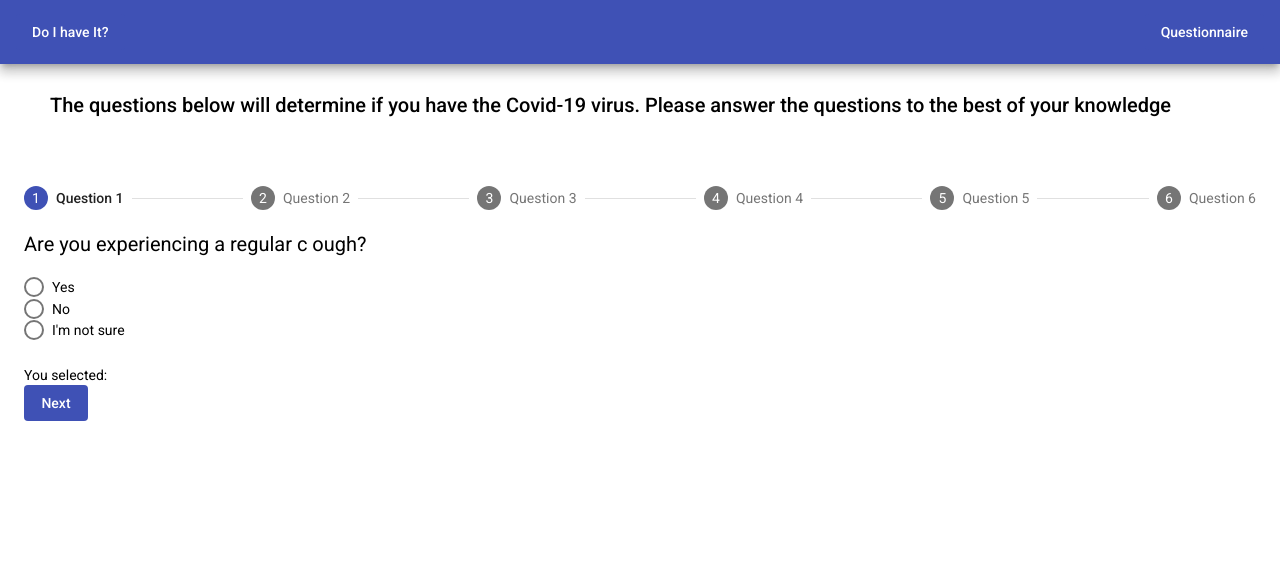
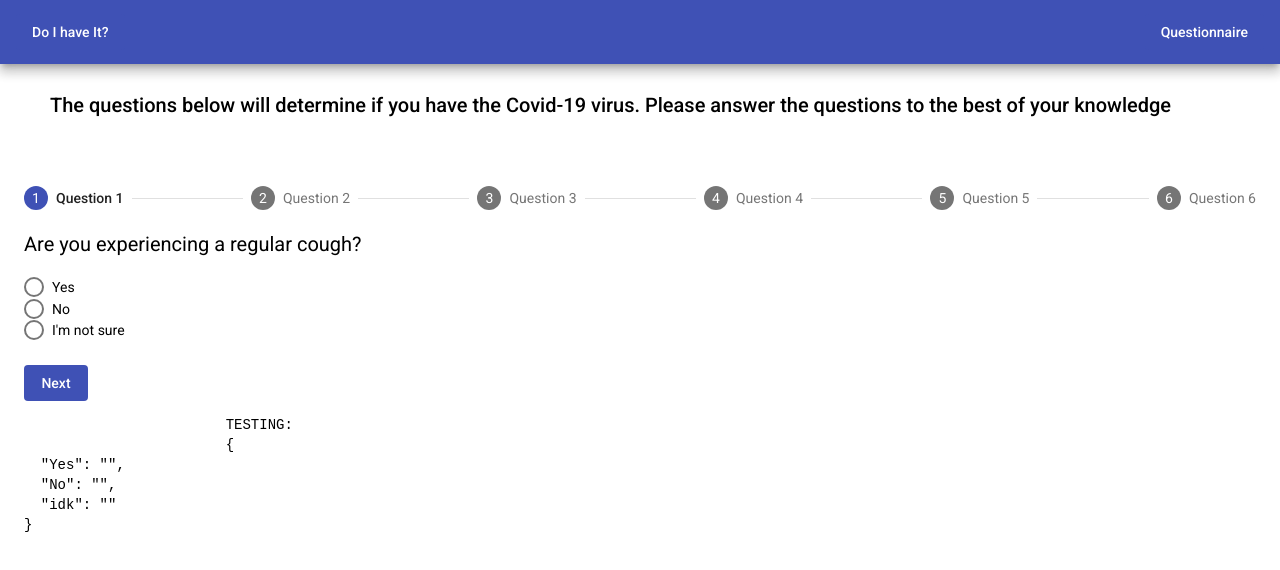
Before and after one commit to bl2i4n/TestMe, an Angular app: page /home/questionnaire in a window 1280 px wide. Shown: the top 570 px of the page. Built offline with nearby package versions, Linux system fonts and the light colour scheme.

Commit message:
unable to get form values

```diff
--- a/src/app/app.module.ts
+++ b/src/app/app.module.ts
@@ -11,7 +11,7 @@ import { MatButtonModule } from '@angular/material/button';
 import { MatIconModule } from '@angular/material/icon'
 import { MatStepperModule } from '@angular/material/stepper';
 import { MatRadioModule } from '@angular/material/radio';
-import { FormsModule } from '@angular/forms';
+import { FormsModule, ReactiveFormsModule } from '@angular/forms';
 
 
 @NgModule({
@@ -29,7 +29,8 @@ import { FormsModule } from '@angular/forms';
     MatIconModule,
     MatStepperModule,
     MatRadioModule,
-    FormsModule
+    FormsModule,
+    ReactiveFormsModule
   ],
   providers: [],
   bootstrap: [AppComponent]
--- a/src/app/components/question-items/question-items.component.html
+++ b/src/app/components/question-items/question-items.component.html
@@ -2,18 +2,23 @@
 <h2 class="top-section">The questions below will determine if you have the Covid-19 virus. Please answer the questions to the best of your knowledge</h2>
 
 <mat-horizontal-stepper linear>
-    <mat-step label="Question 1" completed=false>
-        <p class="questions">Are you experiencing a regular c ough?</p>
-        <mat-radio-group class="answers" [(ngModel)]="selection">
-            <mat-radio-button value="1">Yes</mat-radio-button>
-            <mat-radio-button value="2">No</mat-radio-button>
-            <mat-radio-button value="3">I'm not sure</mat-radio-button>
-        </mat-radio-group>
-        <div>You selected:  {{selection}} </div>
-        <div>
-            <button mat-flat-button matStepperNext color="primary" class="submit" (click)="handleClick($event)">Next</button>
-        </div>
-    </mat-step>
+    <form #userForm="ngForm" novalidate>
+            <mat-step label="Question 1" completed=true>
+                <p class="questions">Are you experiencing a regular cough?</p>
+                    <mat-radio-group class="answers">
+                        <mat-radio-button value="1" name="Yes" ngModel ngDefaultControl (change)="log(test1)" #test1>Yes</mat-radio-button>
+                        <mat-radio-button value="2" name="No" ngModel ngDefaultControl (change)="log(test2)" #test2>No</mat-radio-button>
+                        <mat-radio-button value="3" name="idk" ngModel ngDefaultControl (change)="log(test3)" #test3>I'm not sure</mat-radio-button>
+                    </mat-radio-group>
+                    <div>
+                        <button mat-flat-button matStepperNext color="primary" class="submit" type="submit" (click)="handleClick()">Next</button>
+                    </div>
+                    <pre>
+                        TESTING:
+                        {{ userForm.value | json}}
+                    </pre>
+            </mat-step>
+    </form>
     <mat-step label="Question 2" completed=false>
         <p class="questions">Have you felt a shortness of breath or do you have difficulty breathing?</p>
         <mat-radio-group class="answers">
@@ -23,7 +28,7 @@
         </mat-radio-group>
         <div>
             <button mat-flat-button matStepperPrevious color="primary" class="submit">Back</button>
-            <button mat-flat-button matStepperNext color="primary">Next</button>
+            <button mat-flat-button matStepperNext color="primary" (click)="handleClick()">Next</button>
         </div>
     </mat-step>
     <mat-step label="Question 3" completed=false>
--- a/src/app/components/question-items/question-items.component.ts
+++ b/src/app/components/question-items/question-items.component.ts
@@ -1,4 +1,4 @@
-import { Component, OnInit } from '@angular/core';
+import { Component, OnInit, Input } from '@angular/core';
 
 @Component({
   selector: 'app-question-items',
@@ -7,13 +7,45 @@ import { Component, OnInit } from '@angular/core';
 })
 export class QuestionItemsComponent implements OnInit {
 
-  handleClick(event: Event) {
-    // console.log(selection);
-    console.log('clicked')
+  constructor() {
   }
-
-  constructor() { }
 
   ngOnInit(): void {
   }
+
+  // onSubmit(form){
+  //   console.log("clicked")
+  //   this.testValue = form;
+  //   console.log(this.testValue);
+  //   // console.log(form.controls['Yes'].value)
+  //   // console.log(form.controls['Yes']);
+  //   // console.log(form.controls['No']);
+  //   // console.log(form.controls['idk']);
+  //   if (form.controls['Yes'].value === 1) {
+  //     console.log("yay found 1")
+  //   } else if (form.controls['No'].value === 2) {
+  //     console.log("yay found 2")
+  //   } else if (form.controls['idk'].value === 2) {
+  //     console.log("yay found 2")
+  //   } else {
+  //     console.log("nothing found")
+  //   }
+  // }
+  userAnswer: Number;
+  sum: Number;
+
+  log(x) {
+    // console.log(x.value)
+    this.userAnswer = x.value
+    // this.userAnswer = x.name;
+    console.log(this.userAnswer)
+    return this.userAnswer;
+  }
+
+  handleClick() {
+    this.log(this.userAnswer);
+    console.log("userAnswer is", this.userAnswer)
+  }
+
+
 }
```
